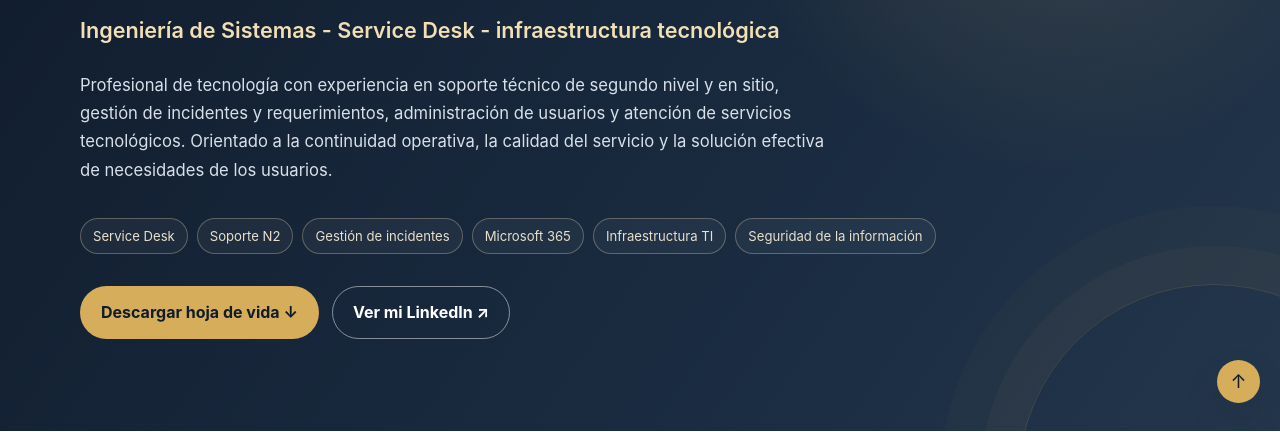
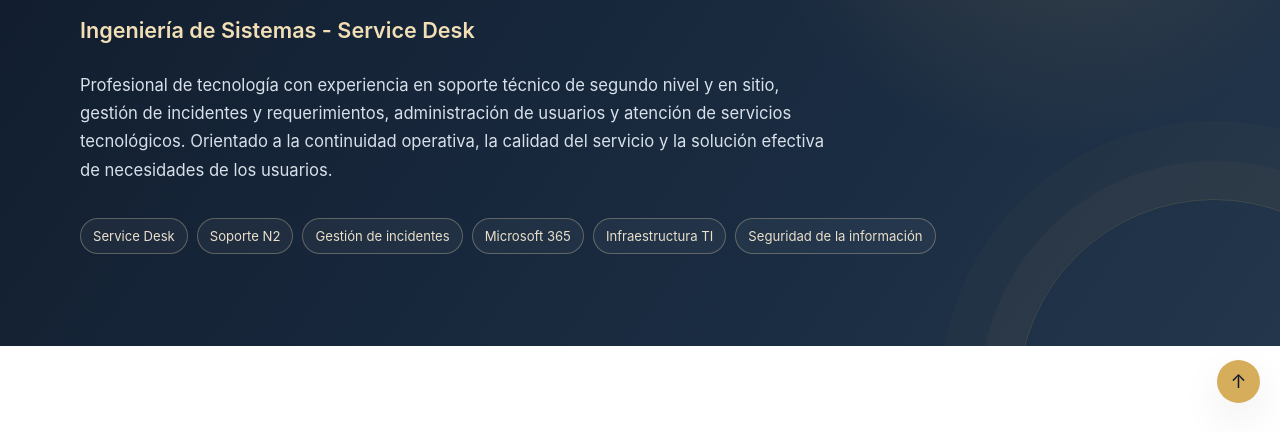
Before and after one commit to jorgeduardo2111/jorgeduardo2111.github.io, a plain HTML site: page index.html in a window 1280 px wide. Shown: the part 377-809 px from the top of the page. Drawn offline with Linux system fonts and the light colour scheme.

Commit message:
Add files via upload

```diff
--- a/index.html
+++ b/index.html
@@ -161,7 +161,7 @@
       <div class="container">
         <p class="eyebrow">Portafolio profesional</p>
         <h1>Jorge Eduardo<br>Navarro Babilonia</h1>
-        <p class="hero-role">Ingeniería de Sistemas - Service Desk - infraestructura tecnológica</p>
+        <p class="hero-role">Ingeniería de Sistemas - Service Desk </p>
         <p class="hero-copy">
           Profesional de tecnología con experiencia en soporte técnico de segundo nivel y en sitio,
           gestión de incidentes y requerimientos, administración de usuarios y atención de servicios
@@ -171,11 +171,6 @@
         <div class="hero-tags">
           <span>Service Desk</span><span>Soporte N2</span><span>Gestión de incidentes</span>
           <span>Microsoft 365</span><span>Infraestructura TI</span><span>Seguridad de la información</span>
-        </div>
-        <div class="hero-actions">
-          <a class="btn btn-gold" href="hoja-de-vida-jorge-navarro.pdf" download="Hoja_de_Vida_Jorge_Eduardo_Navarro.pdf">Descargar hoja de vida ↓</a>
-          <a class="btn btn-outline" href="https://www.linkedin.com/in/jorgeduardonavarro/" target="_blank" rel="noopener noreferrer">Ver mi LinkedIn ↗</a>
-
       </div>
     </section>
 
```
